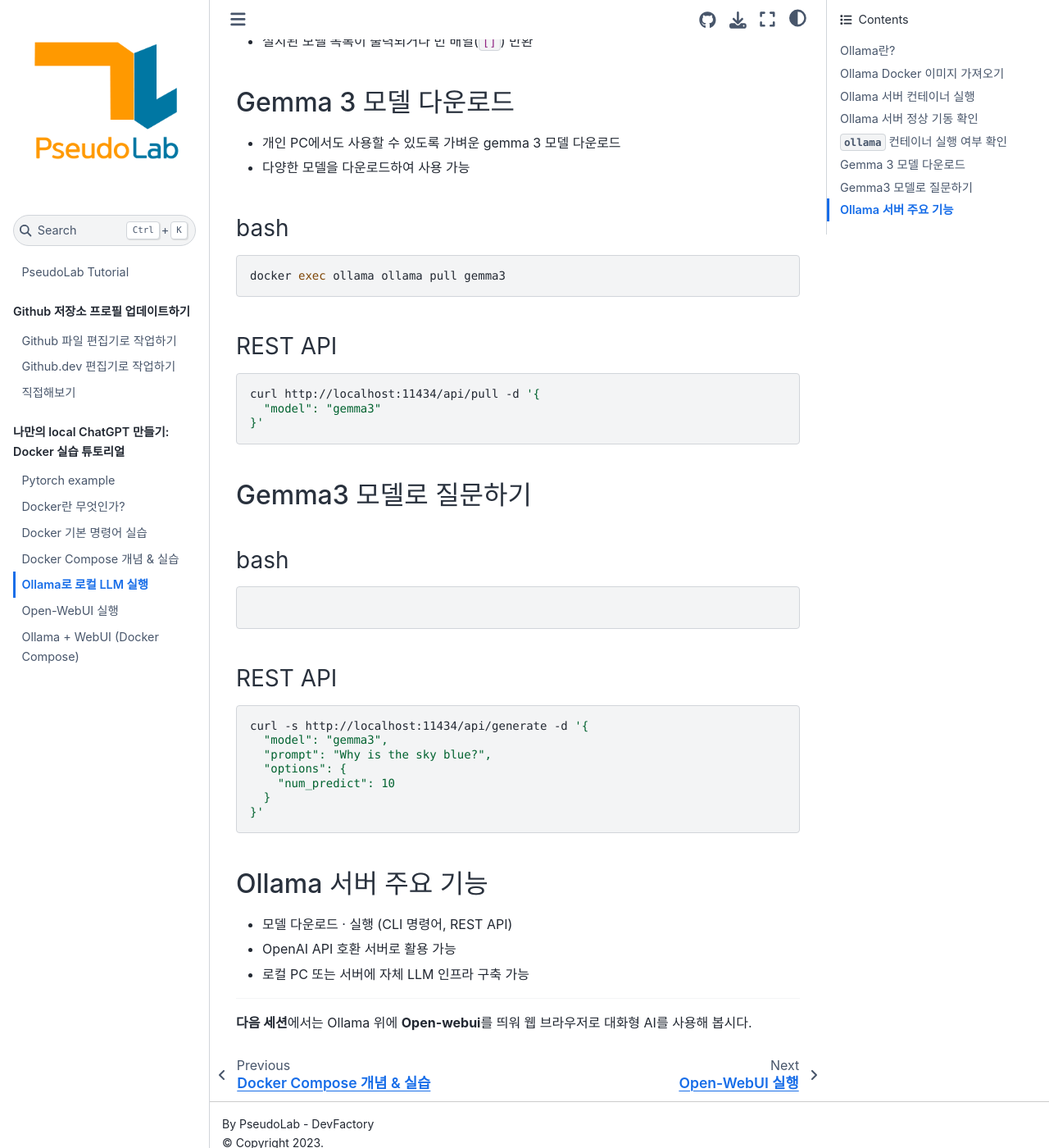
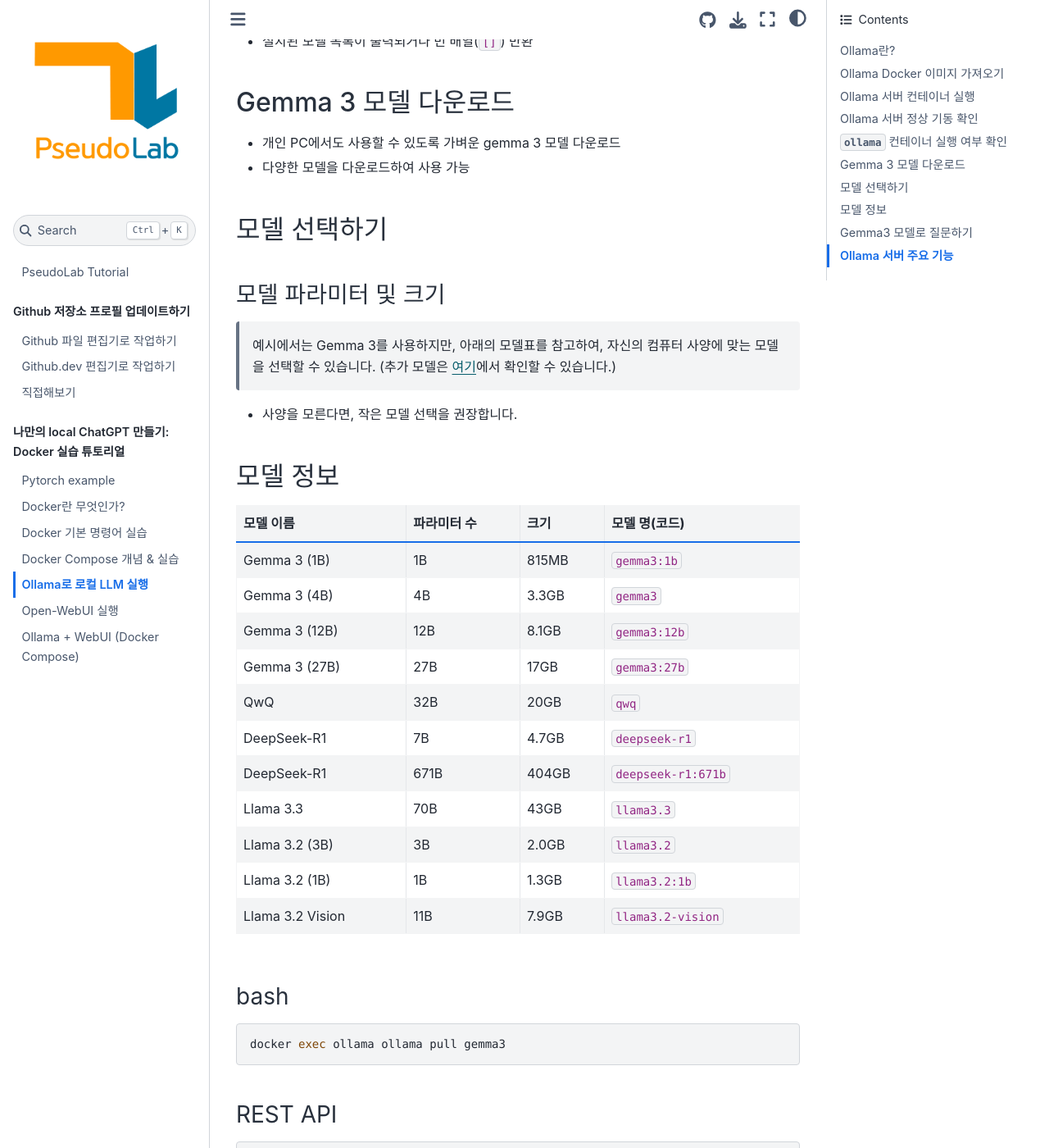
Before and after one commit to Pseudo-Lab/DevFactory, a Jupyter Book: the page built from book/docker_tutorial/04.ollama.md, in a window 1280 px wide and 1400 px high, scrolled down 1485 px. Shown: the whole window at 82% size. Built offline with Jupyter Book 1.0.4 settings and Sphinx 7.4.7 and the Sphinx Book theme 1.1.4, drawn with Linux system fonts in a browser that asks for light colours; some of the changed text lies outside the part shown.

Commit message:
feat: 이미지 및 표 추가

````diff
--- a/book/docker_tutorial/04.ollama.md
+++ b/book/docker_tutorial/04.ollama.md
@@ -61,6 +61,29 @@
 - 개인 PC에서도 사용할 수 있도록 가벼운 gemma 3 모델 다운로드
 - 다양한 모델을 다운로드하여 사용 가능
 
+## 모델 선택하기
+#### 모델 파라미터 및 크기
+>  예시에서는 Gemma 3를 사용하지만, 아래의 모델표를 참고하여, 자신의 컴퓨터 사양에 맞는 모델을 선택할 수 있습니다. (추가 모델은 [여기](https://github.com/ollama/ollama?tab=readme-ov-file#model-library)에서 확인할 수 있습니다.)
+
+- 사양을 모른다면, 작은 모델 선택을 권장합니다.
+
+## 모델 정보
+
+| 모델 이름       | 파라미터 수 | 크기    | 모델 명(코드)                |
+|----------------|------------|---------|-------------------------------|
+| Gemma 3 (1B)  | 1B         | 815MB   | `gemma3:1b`        |
+| Gemma 3 (4B)  | 4B         | 3.3GB   | `gemma3`           |
+| Gemma 3 (12B) | 12B        | 8.1GB   | `gemma3:12b`       |
+| Gemma 3 (27B) | 27B        | 17GB    | `gemma3:27b`       |
+| QwQ           | 32B        | 20GB    | `qwq`              |
+| DeepSeek-R1   | 7B         | 4.7GB   | `deepseek-r1`      |
+| DeepSeek-R1   | 671B       | 404GB   | `deepseek-r1:671b` |
+| Llama 3.3     | 70B        | 43GB    | `llama3.3`         |
+| Llama 3.2 (3B)| 3B         | 2.0GB   | `llama3.2`         |
+| Llama 3.2 (1B)| 1B         | 1.3GB   | `llama3.2:1b`      |
+| Llama 3.2 Vision | 11B     | 7.9GB   | `llama3.2-vision`  |
+
+
 ### bash
 ```bash
 docker exec ollama ollama pull gemma3
@@ -76,6 +99,7 @@
 ## Gemma3 모델로 질문하기
 ### bash
 ```bash
+docker exec ollama ollama generate -m gemma3 -p "Why is the sky blue?"
 ```
 
 ### REST API
````
Also changed, not shown: book/docker_tutorial/01.what_is_docker.md (+1 -0 lines), book/docker_tutorial/03.docker-compose.md (+1 -0 lines), book/assets/imgs/docker_tutorial/docker-compose-icon.webp (added), book/assets/imgs/docker_tutorial/docker-logo-blue.png (added).
